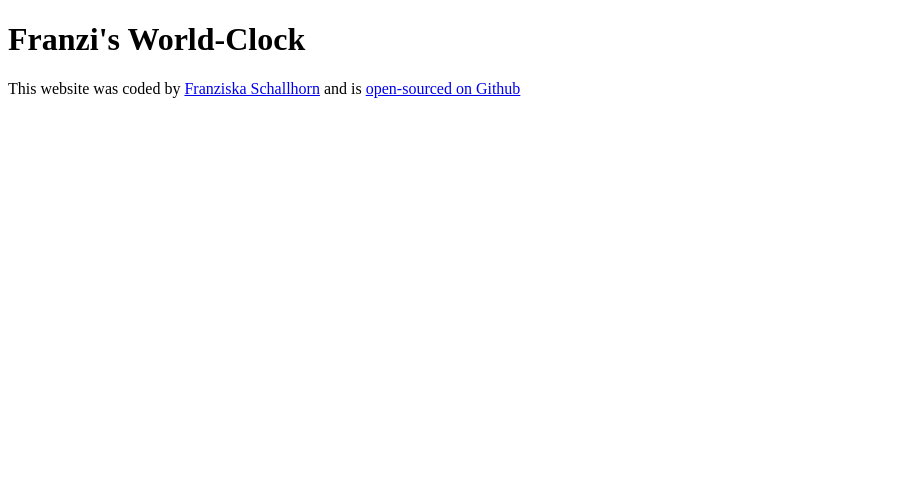
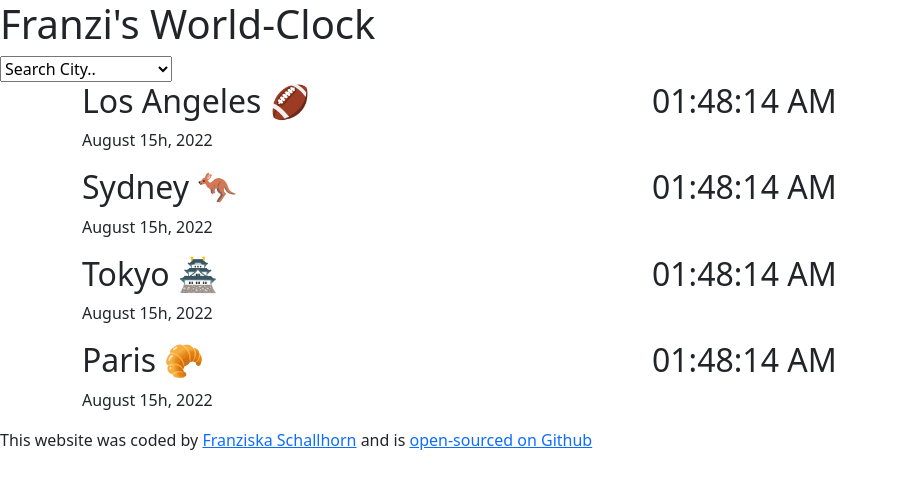
Before and after one commit to Franzi1005/world-clock, a plain HTML site: page index.html in a window 1280 px wide. Shown: the whole page, without its empty margins (0-897 px from the left). Drawn offline with nearby package versions, Linux system fonts and the light colour scheme.

Commit message:
Update index.html

```diff
--- a/index.html
+++ b/index.html
@@ -4,11 +4,64 @@
     <meta charset="UTF-8" />
     <meta http-equiv="X-UA-Compatible" content="IE=edge" />
     <meta name="viewport" content="width=device-width, initial-scale=1.0" />
+    <link
+      rel="stylesheet"
+      href="https://cdn.jsdelivr.net/npm/bootstrap@5.3.0-alpha1/dist/css/bootstrap.min.css"
+    />
     <link rel="stylesheet" href="src/styles.css" />
     <title>Franzi's World-Clock</title>
   </head>
   <body>
+    <div>
       <h1>Franzi's World-Clock</h1>
+
+      <select name="" id="cities">
+        <option value="">Search City..</option>
+        <option value="lima">Lima, Peru</option>
+        <option value="new york">New York, USA</option>
+        <option value="hamburg">Hamburg, Germany</option>
+        <option value="new delhi">New Delhi, India</option>
+        <option value="london">London, UK</option>
+      </select>
+      <div class="container">
+        <div class="row">
+          <div class="col-6">
+            <h2>Los Angeles 🏈</h2>
+            <p>August 15h, 2022</p>
+          </div>
+          <div class="col-6">
+            <h2>01:48:14 <span>AM</span></h2>
+          </div>
+        </div>
+        <div class="row">
+          <div class="col-6">
+            <h2>Sydney 🦘</h2>
+            <p>August 15h, 2022</p>
+          </div>
+          <div class="col-6">
+            <h2>01:48:14 <span>AM</span></h2>
+          </div>
+        </div>
+        <div class="row">
+          <div class="col-6">
+            <h2>Tokyo 🏯</h2>
+            <p>August 15h, 2022</p>
+          </div>
+          <div class="col-6">
+            <h2>01:48:14 <span>AM</span></h2>
+          </div>
+        </div>
+        <div class="row">
+          <div class="col-6">
+            <h2>Paris 🥐</h2>
+            <p>August 15h, 2022</p>
+          </div>
+          <div class="col-6">
+            <h2>01:48:14 <span>AM</span></h2>
+          </div>
+        </div>
+      </div>
+
       <footer>
         This website was coded by
         <a href="https://www.linkedin.com/in/franziska-schallhorn-b54866108/"
@@ -16,10 +69,10 @@
         >
         and is
         <a href="https://github.com/Franzi1005/world-clock"
-        >open-sourced on Github</a
-      >
+          >open-sourced on Github
+        </a>
       </footer>
-
+    </div>
     <script src="src/index.js"></script>
   </body>
 </html>
```
Lines whose indentation alone changed are shown as unchanged.
